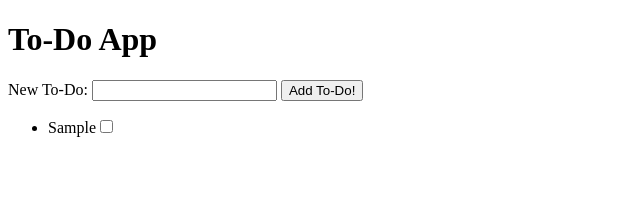
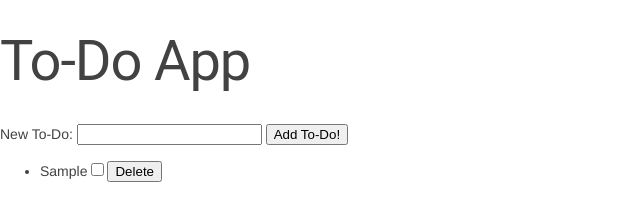
Before and after one commit to shasuganda/to-do-app, a plain HTML site: page index.html in a window 1280 px wide. Both pictures are taken after typing "Sample" into the empty fields and a click on the button "Add To-Do!". Shown: the whole page, without its empty margins (0-640 px from the left). Drawn offline with nearby package versions, Linux system fonts and the light colour scheme.

Commit message:
checkpoint-5-DOMscripting-Events-P1: done

```diff
--- a/app.js
+++ b/app.js
@@ -15,6 +15,13 @@ function onReady() {
     // create a new input
     let checkbox = document.createElement('input');
 
+    // create delete button
+    let deleteButton = document.createElement('button');
+
+    //add text to delete button
+    deleteButton.innerHTML = "Delete";
+
+
     // set the input's type to checkbox
     checkbox.type = "checkbox";
 
@@ -23,6 +30,9 @@ function onReady() {
 
     // attach the checkbox to the li
     newLi.appendChild(checkbox);
+
+    // attach delete button to the li
+    newLi.appendChild(deleteButton);
 
     // attach the li to the ul
     toDoList.appendChild(newLi);
--- a/index.html
+++ b/index.html
@@ -3,8 +3,18 @@
   <head>
     <meta name="viewport" content="width=device-width, initial-scale=1">
     <title>To-Do App</title>
+
+    <!-- Material Design Lite -->
+    <link rel="stylesheet" href="https://code.getmdl.io/1.3.0/material.grey-lime.min.css">
+    <script defer src="https://code.getmdl.io/1.3.0/material.min.js"></script>
+
+  <!-- Custom Styles -->
+  <link rel="stylesheet" href="styles/main.css">
+
   </head>
+
   <body>
+    <body class="mdl-layout__header mdl-layout__header--transparent">
     <h1>To-Do App</h1>
     <form id="addToDoForm">
      <label for="newToDoText">New To-Do:</label>
```
